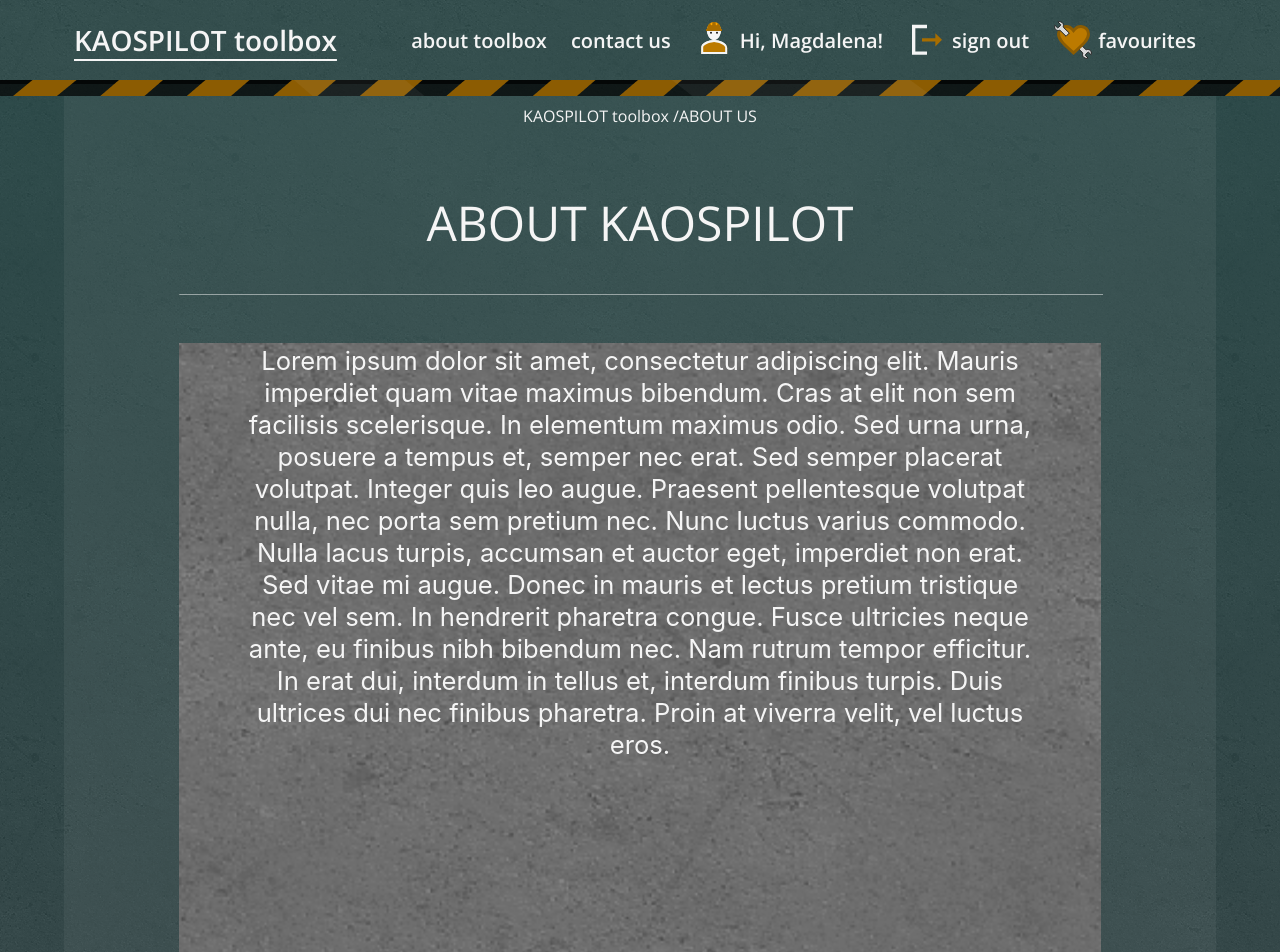
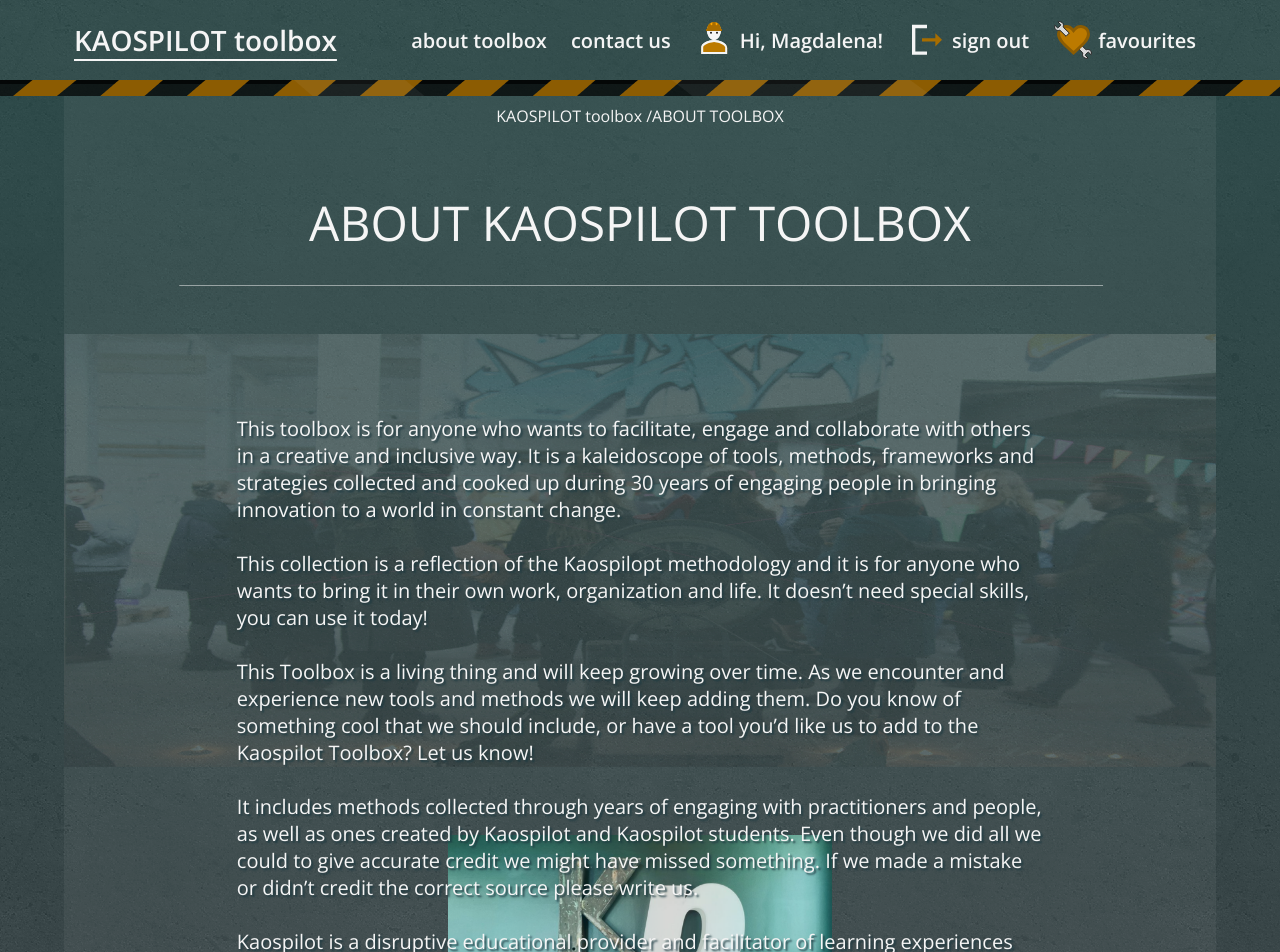
Before and after one commit to HackYourFuture-CPH/kp-toolbox-fp-class21, a React (Create React App) app in the folder packages/client/: page /about-toolbox in a window 1280 px wide. Shown: the top 952 px of the page. Built offline with nearby package versions, Linux system fonts and the light colour scheme.

Commit message:
FP21-82-add-about-us-page edited with text and image

```diff
--- a/packages/client/src/components/AboutToolbox/AboutToolbox.component.js
+++ b/packages/client/src/components/AboutToolbox/AboutToolbox.component.js
@@ -3,36 +3,56 @@ import './AboutToolbox.style.css';
 
 export const AboutToolbox = () => {
   return (
-    <>
-      <h4 className="about-toolbox-small-title">KAOSPILOT toolbox /ABOUT US</h4>
-      <h1 className="about-toolbox-main-title">ABOUT KAOSPILOT</h1>
+    <div className="about-toolbox-full-page">
+      <h4 className="about-toolbox-small-title">
+        KAOSPILOT toolbox /ABOUT TOOLBOX
+      </h4>
+      <h1 className="about-toolbox-main-title">ABOUT KAOSPILOT toolbox</h1>
       <hr className="horizontal-solid-line" />
-      <div className="about-toolbox-container">
+      <div className="about-toolbox-main-section">
         <img
           className="about-toolbox-image"
-          src="assets/images/concrete-bw.png"
+          src="assets/images/image-about-toolbox.png"
           alt="About toolbox"
         />
-        <p className="about-toolbox-text">
-          Lorem ipsum dolor sit amet, consectetur adipiscing elit. Mauris
-          imperdiet quam vitae maximus bibendum. Cras at elit non sem facilisis
-          scelerisque. In elementum maximus odio. Sed urna urna, posuere a
-          tempus et, semper nec erat. Sed semper placerat volutpat. Integer quis
-          leo augue. Praesent pellentesque volutpat nulla, nec porta sem pretium
-          nec. Nunc luctus varius commodo. Nulla lacus turpis, accumsan et
-          auctor eget, imperdiet non erat. Sed vitae mi augue. Donec in mauris
-          et lectus pretium tristique nec vel sem. In hendrerit pharetra congue.
-          Fusce ultricies neque ante, eu finibus nibh bibendum nec. Nam rutrum
-          tempor efficitur. In erat dui, interdum in tellus et, interdum finibus
-          turpis. Duis ultrices dui nec finibus pharetra. Proin at viverra
-          velit, vel luctus eros.{' '}
-        </p>
+        <div className="about-toolbox-text">
+          {' '}
+          This toolbox is for anyone who wants to facilitate, engage and
+          collaborate with others in a creative and inclusive way. It is a
+          kaleidoscope of tools, methods, frameworks and strategies collected
+          and cooked up during 30 years of engaging people in bringing
+          innovation to a world in constant change.
+          <br />
+          <br /> This collection is a reflection of the Kaospilopt methodology
+          and it is for anyone who wants to bring it in their own work,
+          organization and life. It doesn’t need special skills, you can use it
+          today!
+          <br />
+          <br /> This Toolbox is a living thing and will keep growing over time.
+          As we encounter and experience new tools and methods we will keep
+          adding them. Do you know of something cool that we should include, or
+          have a tool you’d like us to add to the Kaospilot Toolbox? Let us
+          know!
+          <br />
+          <br /> It includes methods collected through years of engaging with
+          practitioners and people, as well as ones created by Kaospilot and
+          Kaospilot students. Even though we did all we could to give accurate
+          credit we might have missed something. If we made a mistake or didn’t
+          credit the correct source please write us.
+          <br />
+          <br /> Kaospilot is a disruptive educational provider and facilitator
+          of learning experiences for individuals, communities and organizations
+          which also offers consulting services. The Kaospilot methodology
+          offers an alternative learning and pedagogical approach that is built
+          around a rigorous training platform, which dynamically combines
+          theory, action and reflection.{' '}
+        </div>
       </div>
       <img
         className="kaospilot-image"
         src="assets/images/kp.png"
         alt="KAOSPILOT"
       />
-    </>
+    </div>
   );
 };
--- a/packages/client/src/components/AboutToolbox/AboutToolbox.style.css
+++ b/packages/client/src/components/AboutToolbox/AboutToolbox.style.css
@@ -1,29 +1,33 @@
 * {
   margin: 0;
 }
-.about-toolbox-container {
+.about-toolbox-main-section {
   position: relative;
-  text-align: center;
-  color: white;
 }
 .about-toolbox-text {
+  margin-top: 5rem;
   position: absolute;
-  font-size: 1.6rem;
+  font-size: 1.25rem;
   top: 50%;
   left: 50%;
   transform: translate(-50%, -50%);
-  width: 65vw;
-  height: 100vh;
+  text-align: left;
+  font-family: 'Open Sans';
+  font-style: normal;
+  font-weight: 400;
+  height: 100%;
+  color: #f5f5f5;
+  text-shadow: 2px 2px 2px rgba(28, 56, 64, 0.9);
 }
 .about-toolbox-image {
-  margin: 7em;
-  width: 80%;
-  height: 100vh;
+  width: 100%;
   margin: auto;
+  height: 54.11vh;
 }
 .kaospilot-image {
-  width: 100%;
-  margin: auto;
+  width: 33.312%;
+  margin-top: 4rem;
+  margin-bottom: 4rem;
 }
 .about-toolbox-small-title {
   width: 70%;
@@ -42,7 +46,7 @@
   width: 80%;
   margin-right: auto;
   margin-left: auto;
-  height: 3.125rem;
+  /* height: 3.125rem; */
   font-family: 'Open Sans';
   font-style: normal;
   font-weight: 400;
@@ -50,6 +54,7 @@
   line-height: 2.375rem;
   text-align: center;
   color: #f5f5f5;
+  padding-bottom: 0.2rem;
 }
 .horizontal-solid-line {
   width: 80%;
@@ -61,6 +66,14 @@
   border-color: #f5f5f5;
   opacity: 0.5;
 }
+@media screen and (max-width: 1230px) {
+  .about-toolbox-main-section {
+    height: 65%;
+  }
+  .about-toolbox-text {
+    font-size: 1rem;
+  }
+}
 @media screen and (min-width: 651px) {
   .about-toolbox-text {
     width: 70%;
@@ -68,40 +81,46 @@
 }
 @media screen and (max-width: 750px) {
   .about-toolbox-text {
-    font-size: 1.2rem;
+    font-size: 0.9rem;
   }
 }
 @media screen and (max-width: 650px) {
   .about-toolbox-text {
-    font-size: 1rem;
+    width: 80%;
+    font-size: 0.85rem;
   }
-  .about-toolbox-main-title {
-    padding-bottom: 0.5rem;
+  .horizontal-solid-line {
+    margin-top: 2rem;
   }
 }
 
 @media screen and (max-width: 490px) {
   .about-toolbox-text {
-    font-size: 0.9rem;
+    width: 80%;
+    font-size: 0.7rem;
   }
 }
 
 @media screen and (max-width: 425px) {
   .about-toolbox-text {
-    font-size: 0.8rem;
+    margin-top: 2rem;
+    width: 90%;
+    font-size: 0.5rem;
   }
 }
 
 @media screen and (max-width: 350px) {
-  .about-toolbox-text {
-    font-size: 0.7rem;
-  }
+  /* .about-toolbox-text {
+    width: 80%;
+    font-size: 0.5rem;
+  } */
   .about-toolbox-main-title {
     font-size: 2rem;
   }
 }
 @media screen and (max-width: 280px) {
   .about-toolbox-text {
-    font-size: 0.5rem;
+    width: 90%;
+    font-size: 0.4rem;
   }
 }
```
Also changed, not shown: packages/client/public/assets/images/image-about-toolbox.png (added).
